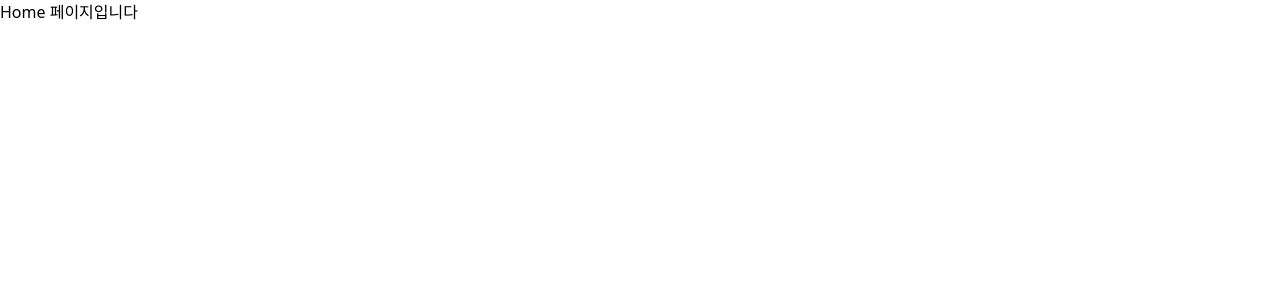
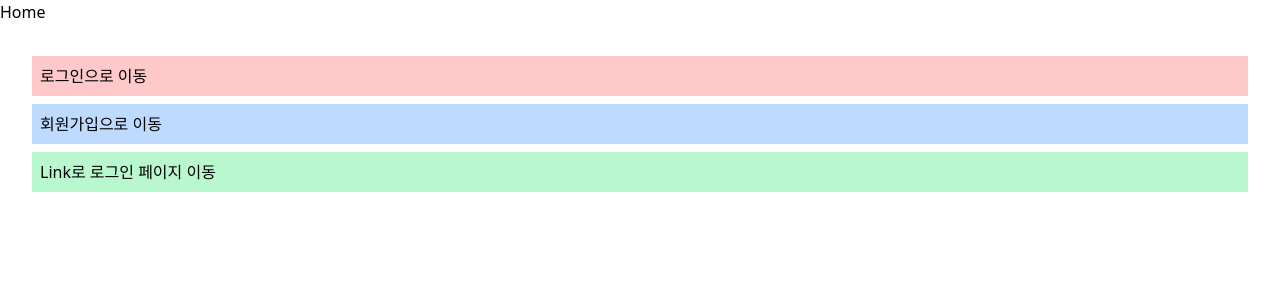
Before and after one commit to Moon95Jul/portfolio-next-1.0, a Next.js app: page / in a window 1280 px wide. Shown: the top 300 px of the page. Built offline with nearby package versions, Linux system fonts and the light colour scheme.

Commit message:
ues router 예시

```diff
--- a/app/login/page.tsx
+++ b/app/(pages)/login/ClientPage.tsx
@@ -1,4 +1,6 @@
-export default function LoginPage() {
+'use client'
+
+export default function ClientPage() {
     return (
         <div>
             로그인 페이지입니다
--- /dev/null
+++ b/app/(pages)/login/page.tsx
@@ -0,0 +1,9 @@
+import ClientPage from "./ClientPage";
+
+export default function LoginPage() {
+    return (
+        <div>
+            <ClientPage></ClientPage>
+        </div>
+    )
+}
--- /dev/null
+++ b/app/(pages)/register/page.tsx
@@ -0,0 +1,10 @@
+export default function RegisterPage() {
+    return (
+        <div>
+            회원가입 페이지
+            <div>
+                주소는 localhost:3000/register
+            </div>
+        </div>
+    )
+}
--- a/app/page.tsx
+++ b/app/page.tsx
@@ -1,5 +1,28 @@
+'use client'
+
+import Link from "next/link"
+import { useRouter } from "next/navigation"
+
 export default function Home() {
+  const router = useRouter()
+
   return (
-    <div> Home 페이지입니다 </div>
+    <div>
+      <div> Home </div>
+      <div className="p-8 space-y-2">
+        <div className="p-2 bg-red-200"
+          onClick={() => router.push('/login')}
+        > 로그인으로 이동 </div>
+
+        <div className="p-2 bg-blue-200"
+          onClick={() => router.push('/register')}
+        > 회원가입으로 이동 </div>
+
+        <Link href={"/login"}>
+          <div className="p-2 bg-green-200"
+          > Link로 로그인 페이지 이동 </div>
+        </Link>
+      </div>
+    </div>
   )
 }
```
